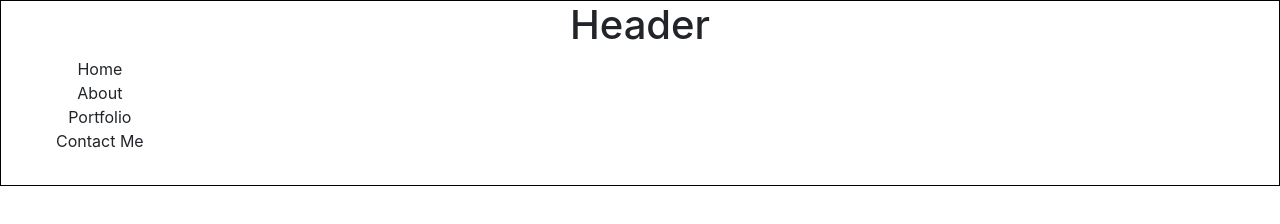
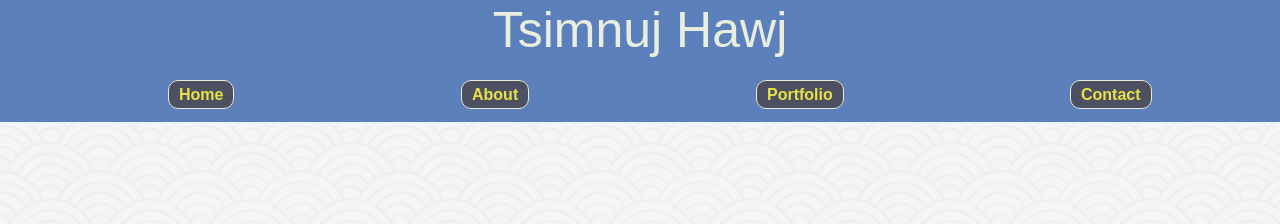
Before and after one commit to tsimnujhawj/portfolio, a plain HTML site: page index.html in a window 1280 px wide. Drawn offline with nearby package versions, Linux system fonts and the light colour scheme; a web font is replaced by a local one.

Commit message:
added hover

```diff
--- a/assets/css/style.css
+++ b/assets/css/style.css
@@ -1,14 +1,22 @@
 * {
     box-sizing: border-box;
+    font-family: 'Rambla', sans-serif;
+
 }
 
 body {
     margin: 0 auto;
+    background-image: url("../images/seigaiha.png")
 }
 
 .header-box {
+    background-color: #5c80bc;
+}
+
+.header-box h1 {
     text-align: center;
-    border: 1px solid black;
+    color: #e9edde;
+    font-size: 50px;
 }
 
 ul {
@@ -16,10 +24,64 @@ ul {
 }
 
 .table {
-    display: inline-flex;
-    flex-direction: row;
+    display: flex;
 }
 
 .header-box li {
-    padding-right: 50px;
+    margin-left: auto;
+    margin-right: auto;
+    padding: 15px;
+    color: #e7e247;
+    font-weight: bold;
 }
+
+a {
+    color: #e7e247;
+    border: 1px solid #e9edde;
+    padding: 5px 10px 5px 10px;
+    border-radius: 10px;
+    background-color: #4d5061;
+}
+
+a:hover {
+    color: rgba(231, 226, 71, 0.5);
+    text-decoration: none;
+}
+
+@-webkit-keyframes hvr-pulse {
+    25% {
+      -webkit-transform: scale(1.1);
+      transform: scale(1.1);
+    }
+    75% {
+      -webkit-transform: scale(0.9);
+      transform: scale(0.9);
+    }
+  }
+  @keyframes hvr-pulse {
+    25% {
+      -webkit-transform: scale(1.1);
+      transform: scale(1.1);
+    }
+    75% {
+      -webkit-transform: scale(0.9);
+      transform: scale(0.9);
+    }
+  }
+  .hvr-pulse {
+    display: inline-block;
+    vertical-align: middle;
+    -webkit-transform: perspective(1px) translateZ(0);
+    transform: perspective(1px) translateZ(0);
+    box-shadow: 0 0 1px rgba(0, 0, 0, 0);
+  }
+  .hvr-pulse:hover, .hvr-pulse:focus, .hvr-pulse:active {
+    -webkit-animation-name: hvr-pulse;
+    animation-name: hvr-pulse;
+    -webkit-animation-duration: 1s;
+    animation-duration: 1s;
+    -webkit-animation-timing-function: linear;
+    animation-timing-function: linear;
+    -webkit-animation-iteration-count: infinite;
+    animation-iteration-count: infinite;
+  }
--- a/index.html
+++ b/index.html
@@ -19,19 +19,30 @@
     <script src="assets/javascript/logic.js"></script>
 
     <!-- Custom fonts -->
+    <link href="https://fonts.googleapis.com/css?family=Rambla" rel="stylesheet">
+
 
 </head>
 <body>
     <div class="container-fluid header-box">
-        <h1>Header</h1>
-        <div class="table">
-        <ul>
-            <li>Home</li>
-            <li>About</li>
-            <li>Portfolio</li>
-            <li>Contact Me</li>
+        <h1>Tsimnuj Hawj</h1>
+        <nav>
+        <ul class="table">
+            <li class="hvr-pulse"><a href="index.html">Home</a></li>
+            <li class="hvr-pulse"><a href="">About</a></li>
+            <li class="hvr-pulse"><a href="">Portfolio</a></li>
+            <li class="hvr-pulse"><a href="">Contact</a></li>
         </ul>
+        </nav>
+    </div>
+
+    <div class="container-fluid">
+        <div class="row">
+            <div class="col-md-12">
+
+            </div>
         </div>
     </div>
+
 </body>
 </html>
```
Also changed, not shown: assets/images/circles-light.png (added), assets/images/qbkls.png (added), assets/images/seigaiha.png (added), assets/images/what-the-hex.png (added).
